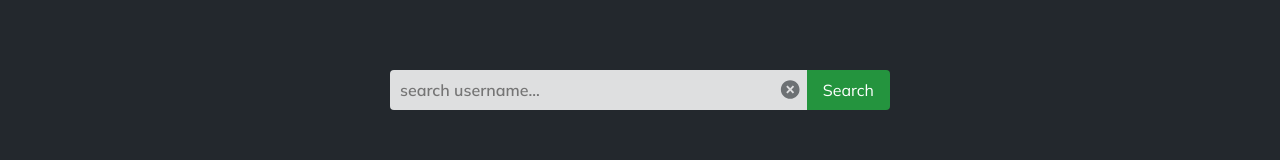
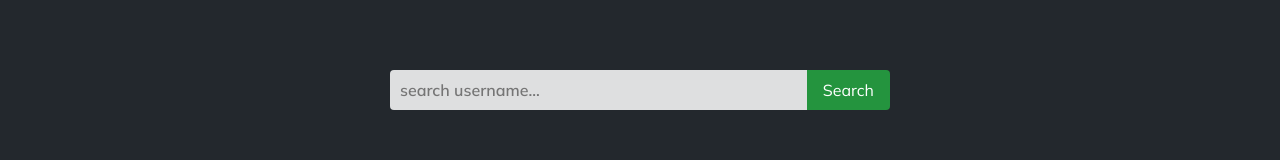
Before and after one commit to thefinethread/github-profile-finder, a React (Create React App) app: page / in a window 1280 px wide. Shown: the part 308-468 px from the top of the page. Built offline with nearby package versions, Linux system fonts and the light colour scheme.

Commit message:
added text state in user search component and added handle input and handle submit functions

```diff
--- a/src/components/users/UserSearch.jsx
+++ b/src/components/users/UserSearch.jsx
@@ -1,15 +1,37 @@
+import { useState } from 'react';
 import { RiCloseCircleFill } from 'react-icons/ri';
 
 const UserSearch = () => {
+  const [text, setText] = useState('');
+
+  const handleInput = (e) => {
+    setText(e.target.value);
+  };
+
+  const handleSubmit = (e) => {
+    e.preventDefault();
+
+    if (text.trim().length === 0) {
+      alert('Please enter username');
+    }
+  };
+
   return (
     <div className="search-container">
       <div>
-        <form className="flex">
+        <form className="flex" onSubmit={handleSubmit}>
           <div className="form-control">
-            <input type="text" placeholder="search username..." />
-            <button className="clear-input-btn">
-              <RiCloseCircleFill size="1.4rem" />
-            </button>
+            <input
+              type="text"
+              placeholder="search username..."
+              value={text}
+              onChange={handleInput}
+            />{' '}
+            {text.length > 0 && (
+              <button type="button" className="clear-input-btn">
+                <RiCloseCircleFill size="1.4rem" />
+              </button>
+            )}
           </div>
           <button className="btn btn-primary" type="submit">
             Search
```
